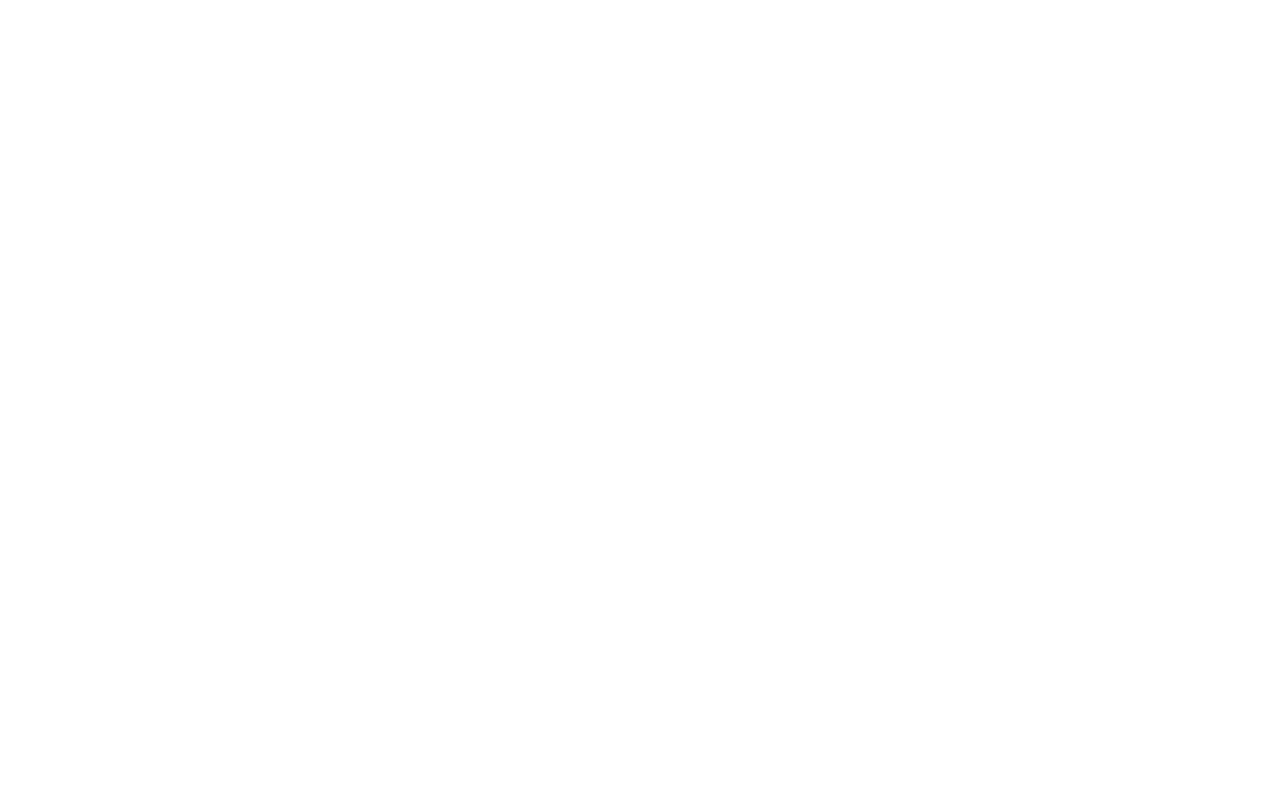
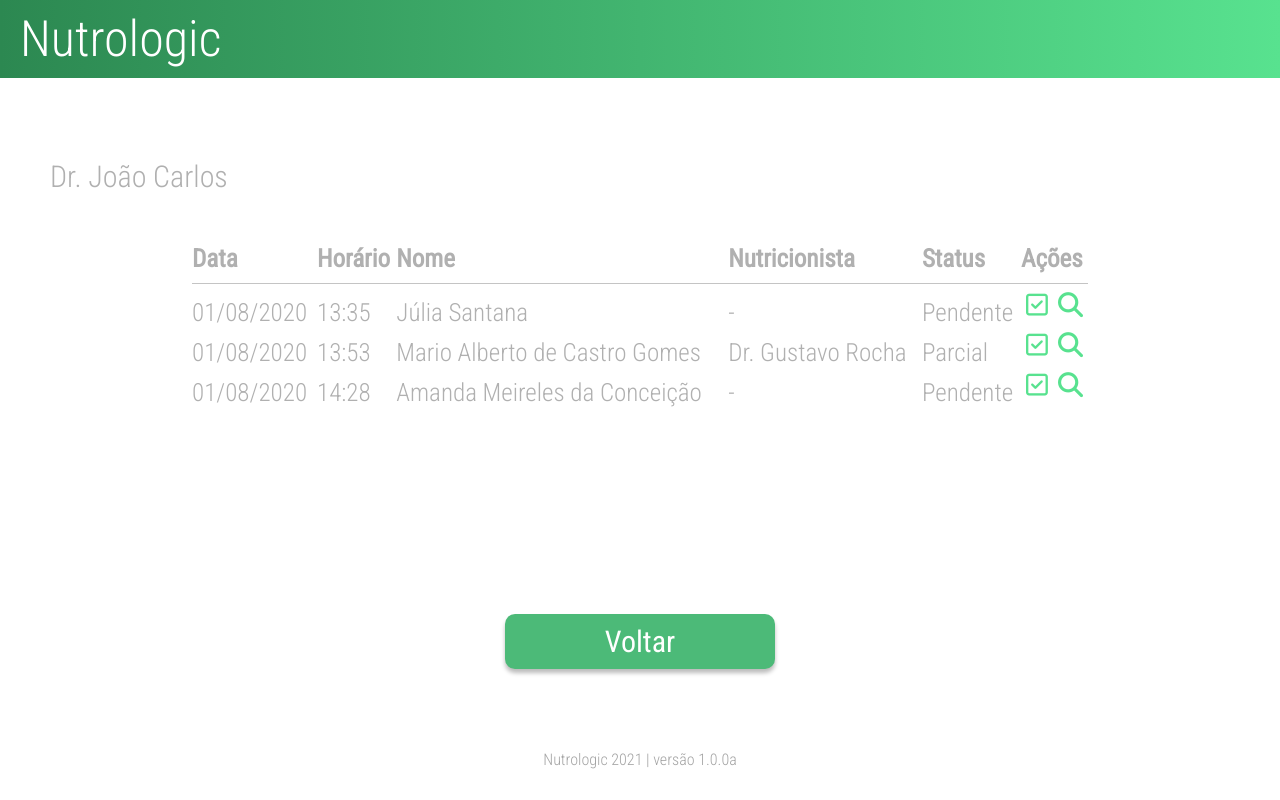
Before and after one commit to akelesis/nutrologic-frontend, a Vue app: page /nutritionist/patientsEvaluations in a window 1280 px wide. Built offline with nearby package versions, Linux system fonts and the light colour scheme.

Commit message:
feat: create patients evaluations summary view

```diff
--- a/public/index.html
+++ b/public/index.html
@@ -12,6 +12,7 @@
       <strong>We're sorry but <%= htmlWebpackPlugin.options.title %> doesn't work properly without JavaScript enabled. Please enable it to continue.</strong>
     </noscript>
     <div id="app"></div>
+    <script src="https://kit.fontawesome.com/f904f1ec9e.js" crossorigin="anonymous"></script>
     <!-- built files will be auto injected -->
   </body>
 </html>
--- /dev/null
+++ b/src/components/GreenButton.vue
@@ -0,0 +1,29 @@
+<template>
+  <button class="green-btn">{{label}}</button>
+</template>
+
+<script>
+export default {
+  props: ['label']
+}
+</script>
+
+<style>
+.green-btn {
+    margin-bottom: 50px;
+    padding: 10px 100px;
+    background-color: #4CBA78;
+    color: #fff;
+    border: none;
+    border-radius: 10px;
+    box-shadow: 0 4px 4px #0004;
+    font-size: 30px;
+    font-family: 'Roboto Condensed', sans-serif;
+    transition: .3s;
+    cursor: pointer;
+}
+
+.green-btn:hover {
+    box-shadow: 0 1px 1px #0004;
+}
+</style>
--- a/src/components/Header.vue
+++ b/src/components/Header.vue
@@ -25,7 +25,7 @@
     padding: 10px 20px;
     font-weight: 300;
     color: #fff;
-    background-image: linear-gradient(90deg, #43E8FF, #5DADB8);
+    background-image: linear-gradient(270deg, #43E8FF, #5DADB8);
 }
 
 .NutritionistHeader {
@@ -34,7 +34,7 @@
     padding: 10px 20px;
     font-weight: 300;
     color: #fff;
-    background-image: linear-gradient(90deg, #58E28F, #2C8851);
+    background-image: linear-gradient(270deg, #58E28F, #2C8851);
 }
 
 .nutrologic-logo {
--- a/src/router/index.js
+++ b/src/router/index.js
@@ -21,7 +21,7 @@
     component: () => import(/* webpackChunkName: "about" */ '../views/PatientRegister.vue')
   },
   {
-    path: '/patientDashboard',
+    path: '/patient/dashboard',
     name: 'PatientDashboard',
     component: () => import(/* webpackChunkName: "about" */ '../views/PatientDashboard.vue')
   },
@@ -51,9 +51,14 @@
     component: () => import(/* webpackChunkName: "about" */ '../views/NutritionistLogin.vue')
   },
   {
-    path: '/nutritionistDashboard',
+    path: '/nutritionist/dashboard',
     name: 'NutritionistDashboard',
     component: () => import(/* webpackChunkName: "about" */ '../views/NutritionistDashboard.vue')
+  },
+  {
+    path: '/nutritionist/patientsEvaluations',
+    name: 'PatientsEvaluations',
+    component: () => import(/* webpackChunkName: "about" */ '../views/PatientsEvaluations.vue')
   }
 ]
 
--- a/src/views/NutritionistDashboard.vue
+++ b/src/views/NutritionistDashboard.vue
@@ -4,7 +4,7 @@
     <main class="nutritionist-dashboard-main">
       <p>Olá {{user.name}}!</p>
       <div class="options-container">
-        <button class="open-evaluation">AUTO AVALIAÇÕES ABERTAS</button>
+        <button class="open-evaluation" @click="redirectPatientsEvaluations">AUTO AVALIAÇÕES ABERTAS</button>
         <button class="search-patient">PESQUISAR PACIENTE</button>
       </div>
     </main>
@@ -25,6 +25,11 @@
       user: {
         name: 'João Carlos'
       }
+    }
+  },
+  methods: {
+    redirectPatientsEvaluations () {
+      this.$router.push('/nutritionist/patientsEvaluations')
     }
   }
 }
--- a/src/views/NutritionistLogin.vue
+++ b/src/views/NutritionistLogin.vue
@@ -22,7 +22,7 @@
   components: { Header, MainFooter },
   methods: {
     login () {
-      this.$router.push('/nutritionistDashboard')
+      this.$router.push('/nutritionist/dashboard')
     }
   }
 }
--- a/src/views/PatientLogin.vue
+++ b/src/views/PatientLogin.vue
@@ -27,7 +27,7 @@
   components: { Header, MainFooter },
   methods: {
     login () {
-      this.$router.push('/patientDashboard')
+      this.$router.push('/patient/dashboard')
     }
   }
 }
--- /dev/null
+++ b/src/views/PatientsEvaluations.vue
@@ -0,0 +1,189 @@
+<template>
+  <div class="NutritionistDashboard">
+    <Header headerStyle="NutritionistHeader" />
+    <main class="patients-evaluations-main">
+      <div class="patients-evaluations-top-content">
+        <div class="nutritionist-name-container">
+          <p>{{user.name}}</p>
+        </div>
+        <div class="patients-evaluations-container">
+          <table class="patients-evaluations-table">
+            <thead>
+              <th>Data</th>
+              <th>Horário</th>
+              <th>Nome</th>
+              <th>Nutricionista</th>
+              <th>Status</th>
+              <th>Ações</th>
+            </thead>
+            <tbody>
+              <tr v-for="evaluation in PatientEvaluations" :key="evaluation.id">
+                <td>{{evaluation.data}}</td>
+                <td>{{evaluation.horario}}</td>
+                <td>{{evaluation.nome}}</td>
+                <td>{{evaluation.nutricionista}}</td>
+                <td>{{evaluation.status}}</td>
+                <td class="action-buttons">
+                  <i class="far fa-check-square"></i>
+                  <i class="fas fa-search"></i>
+                </td>
+              </tr>
+            </tbody>
+          </table>
+        </div>
+      </div>
+      <GreenButton label="Voltar" @click.native="redirectNutritionistDashboard"/>
+    </main>
+    <main-footer />
+  </div>
+</template>
+
+<script>
+import GreenButton from '../components/GreenButton.vue'
+import Header from '../components/Header.vue'
+import MainFooter from '../components/MainFooter.vue'
+export default {
+  components: {
+    Header,
+    MainFooter,
+    GreenButton
+  },
+  data () {
+    return {
+      user: {
+        name: 'Dr. João Carlos'
+      },
+      PatientEvaluations: [
+        {
+          id: '1',
+          data: '01/08/2020',
+          horario: '13:35',
+          nome: 'Júlia Santana',
+          nutricionista: '-',
+          status: 'Pendente'
+        },
+        {
+          id: '2',
+          data: '01/08/2020',
+          horario: '13:53',
+          nome: 'Mario Alberto de Castro Gomes',
+          nutricionista: 'Dr. Gustavo Rocha',
+          status: 'Parcial'
+        },
+        {
+          id: '3',
+          data: '01/08/2020',
+          horario: '14:28',
+          nome: 'Amanda Meireles da Conceição',
+          nutricionista: '-',
+          status: 'Pendente'
+        }
+      ]
+    }
+  },
+  methods: {
+    redirectNutritionistDashboard () {
+      this.$router.push('/nutritionist/dashboard')
+    }
+  }
+}
+</script>
+
+<style>
+/* @import url('https://fonts.googleapis.com/css2?family=Roboto+Condensed:wght@300;400&display=swap'); */
+
+.NutritionistDashboard {
+  display: flex;
+  flex-direction: column;
+  justify-content: space-between;
+  height: 100vh;
+  font-family: 'Roboto Condensed', sans-serif;
+  font-weight: 300;
+}
+
+.patients-evaluations-main{
+  display: flex;
+  flex-direction: column;
+  justify-content: space-between;
+  align-items: center;
+  margin-top: 50px;
+  height: 70vh;
+}
+
+.patients-evaluations-top-content{
+  display: flex;
+  flex-direction: column;
+  justify-content: flex-start;
+  align-items: center;
+}
+
+.nutritionist-name-container{
+  display: flex;
+  justify-content: start;
+  width: 100vw;
+  padding-left: 50px;
+}
+
+.nutritionist-name-container p{
+  font-size: 30px;
+  color: #B0B0B0;
+}
+
+.patients-evaluations-container{
+  display: flex;
+  /* flex: 1; */
+  flex-direction: column;
+  justify-content: start;
+  align-items: center;
+  min-width: 70vw;
+  max-height: 500px;
+  overflow: auto;
+  margin-top: 50px;
+  margin-bottom: 30px;
+}
+
+.patients-evaluations-table{
+  width: 100%;
+  text-align: start;
+  border-collapse: collapse;
+  font-size: 25px;
+  color: #B0B0B0;
+}
+
+.patients-evaluations-table thead {
+    border-bottom: 1px solid #C4C4C4;
+}
+
+.patients-evaluations-table th {
+  text-align: start;
+}
+
+.patients-evaluations-table thead::after {
+    height: 10px;
+    display: table-row;
+    content: '';
+}
+
+.patients-evaluations-table tbody::before {
+    height: 10px;
+    display: table-row;
+    content: '';
+}
+
+.patients-evaluations-table tr{
+    line-height: 40px;
+}
+
+.action-buttons {
+  display: flex;
+  flex-direction: row;
+  justify-content: space-around;
+  color: #58E28F;
+}
+
+.action-buttons i:hover{
+  cursor: pointer;
+  filter: brightness(80%);
+}
+
+</style>
```
Also changed, not shown: src/assets/logo.png (deleted).
